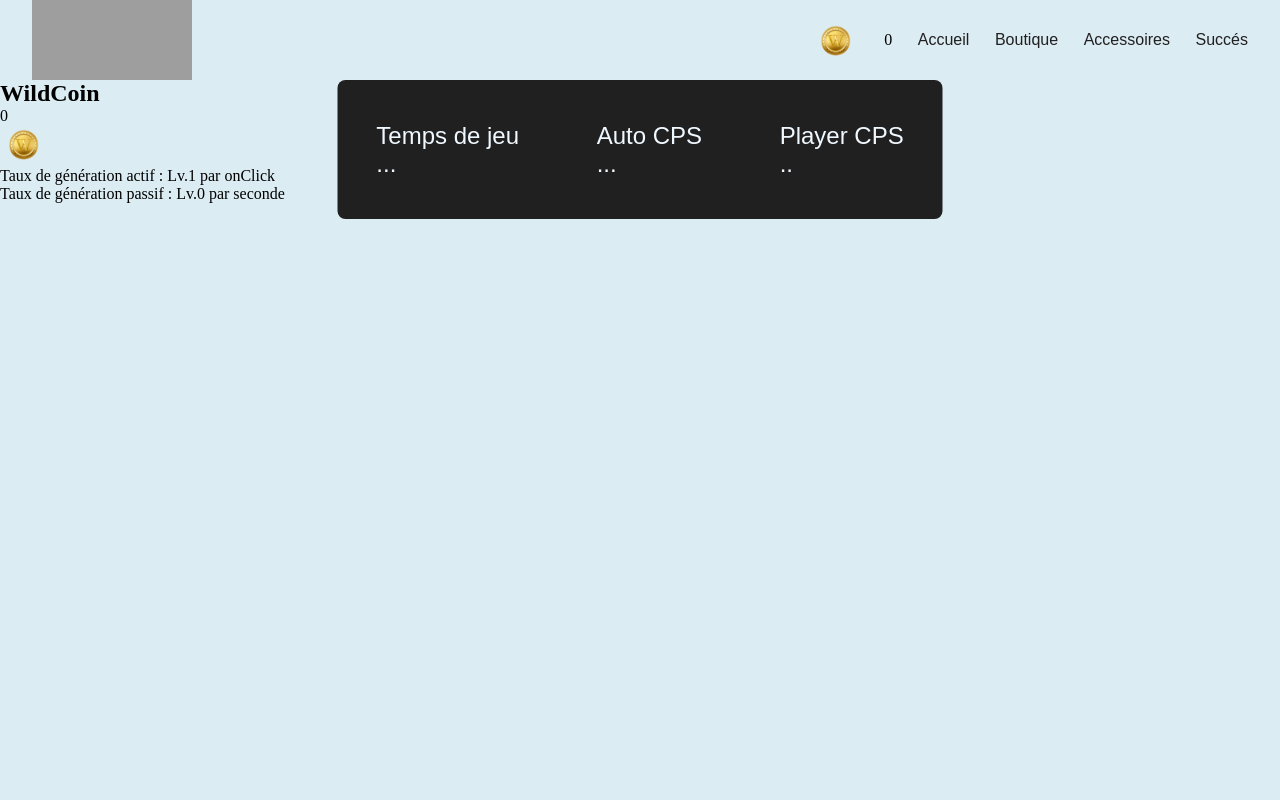
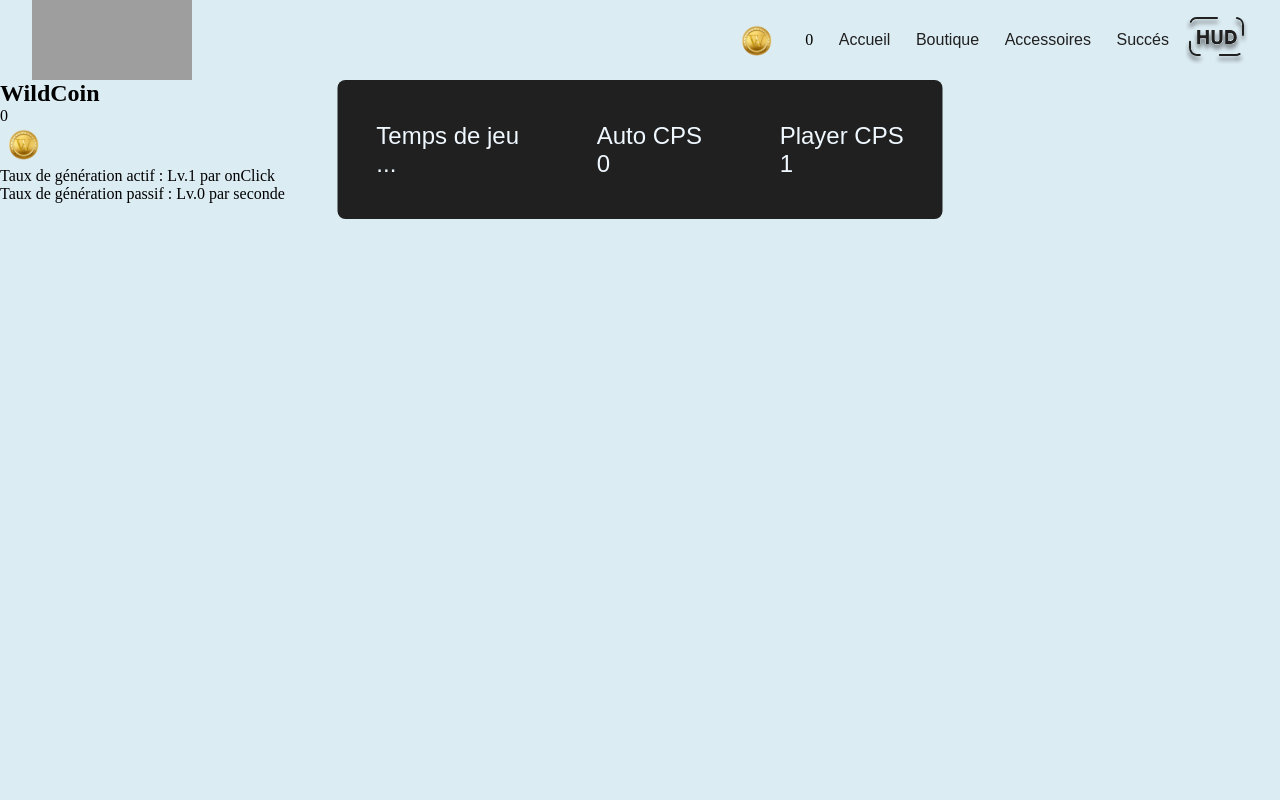
Before and after one commit to Batsave/Xmass-Click, a React (Vite) app: page / in a window 1280 px wide. Shown: the top 800 px of the page. Built offline with nearby package versions, Linux system fonts and the light colour scheme.

Commit message:
ajout du l image clickable du hud

```diff
--- a/src/components/Hud/Hud.jsx
+++ b/src/components/Hud/Hud.jsx
@@ -1,6 +1,8 @@
 import "../../scss/components/Hud.scss";
+import { useWildCoin } from "../WildCoin/WildCoinContext";
 
 function Hud() {
+  const { incrementClick, incrementPerSecond } = useWildCoin();
   return (
     <div className="hudContainer">
       <div className="time">
@@ -9,11 +11,11 @@ function Hud() {
       </div>
       <div className="auto">
         <p>Auto CPS</p>
-        <p>...</p>
+        <p>{incrementPerSecond}</p>
       </div>
       <div className="player">
         <p>Player CPS</p>
-        <p>..</p>
+        <p>{incrementClick}</p>
       </div>
     </div>
   );
--- a/src/components/navbar.jsx
+++ b/src/components/navbar.jsx
@@ -8,7 +8,12 @@ import PrimaryButton from "./buttons/PrimaryButton";
 import Burger from "./burger";
 import { useWildCoin } from "./WildCoin/WildCoinContext";
 import WildCoinIncrementAction from "./WildCoin/WildCoinIncrementAction";
+import HUDON from "../../public/NavBar/HUDON.svg";
+import HUDOFF from "../../public/NavBar/HUDOFF.svg";
+
+
 export default function Navbar({ navData }) {
+
   const { wildCoin } = useWildCoin();
   return (
     <nav className="header-main">
@@ -60,6 +65,7 @@ export default function Navbar({ navData }) {
             );
           })}
         </ul>
+        <img src={HUDON} alt="boutton on" />
         <Burger navData={navData} />
       </div>
     </nav>
```
